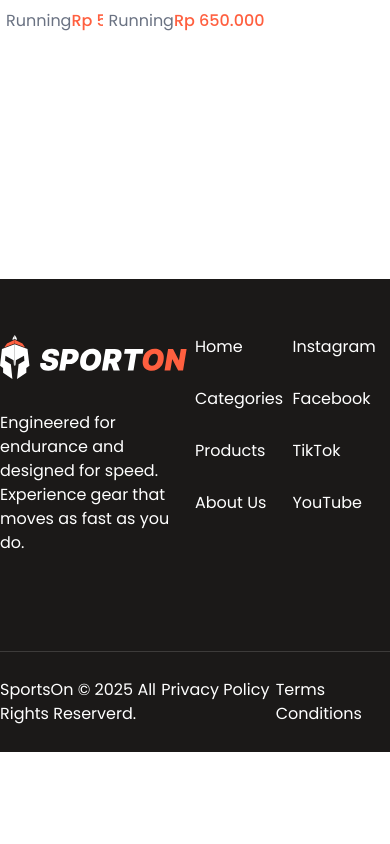
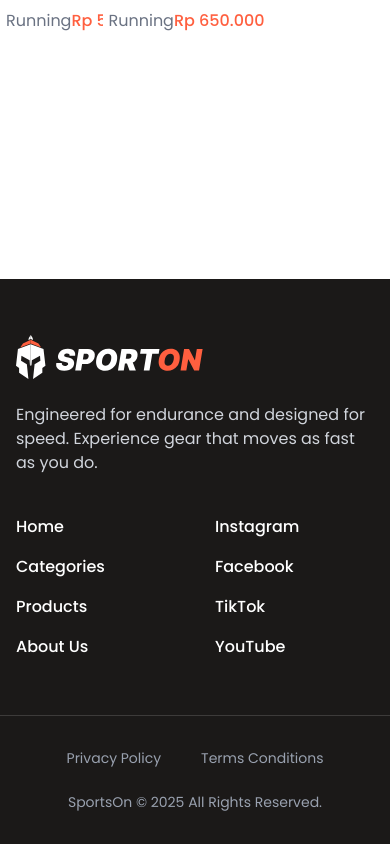
Before and after one commit to tsaqif06/sporton-fe, a Next.js app: page / in a window 390 px wide. Shown: the part 1882-2726 px from the top of the page. Before the commit the page ends 2634 px from the top, so only its background shows below. Built offline with nearby package versions, Linux system fonts and the light colour scheme.

Commit message:
feat: make footer responsive

```diff
--- a/app/(landing)/components/layouts/footer.tsx
+++ b/app/(landing)/components/layouts/footer.tsx
@@ -3,9 +3,9 @@ import Link from "next/link";
 
 const Footer = () => {
   return (
-    <footer className="bg-dark-alternate  text-white">
-      <div className="container mx-auto flex justify-between pt-14 pb-24">
-        <div className="w-105">
+    <footer className="bg-dark-alternate text-white">
+      <div className="container mx-auto flex flex-col lg:flex-row justify-between pt-14 pb-14 lg:pb-24 px-4 lg:px-0 gap-10 lg:gap-0">
+        <div className="w-full lg:w-[400px]">
           <Link href="/">
             <Image
               src="/images/logo-footer.svg"
@@ -14,33 +14,58 @@ const Footer = () => {
               height={44}
             />
           </Link>
-          <p className="mt-8">
+          <p className="mt-6 lg:mt-8 text-gray-300">
             Engineered for endurance and designed for speed. Experience gear
             that moves as fast as you do.
           </p>
         </div>
-        <div className="w-105 grid grid-cols-2">
-          <div className="flex gap-7 flex-col">
-            <Link href="#">Home</Link>
-            <Link href="#">Categories</Link>
-            <Link href="#">Products</Link>
-            <Link href="#">About Us</Link>
+
+        <div className="w-full lg:w-[400px] grid grid-cols-2 gap-10">
+          <div className="flex gap-4 lg:gap-7 flex-col font-medium">
+            <Link href="#" className="hover:text-primary transition-colors">
+              Home
+            </Link>
+            <Link href="#" className="hover:text-primary transition-colors">
+              Categories
+            </Link>
+            <Link href="#" className="hover:text-primary transition-colors">
+              Products
+            </Link>
+            <Link href="#" className="hover:text-primary transition-colors">
+              About Us
+            </Link>
           </div>
-          <div className="flex gap-7 flex-col">
-            <Link href="#">Instagram</Link>
-            <Link href="#">Facebook</Link>
-            <Link href="#">TikTok</Link>
-            <Link href="#">YouTube</Link>
+          <div className="flex gap-4 lg:gap-7 flex-col font-medium">
+            <Link href="#" className="hover:text-primary transition-colors">
+              Instagram
+            </Link>
+            <Link href="#" className="hover:text-primary transition-colors">
+              Facebook
+            </Link>
+            <Link href="#" className="hover:text-primary transition-colors">
+              TikTok
+            </Link>
+            <Link href="#" className="hover:text-primary transition-colors">
+              YouTube
+            </Link>
           </div>
         </div>
       </div>
-      <div className="border-t border-t-white/15">
-        <div className="container mx-auto py-6.5 flex justify-between">
-          <div>SportsOn © 2025 All Rights Reserverd.</div>
 
-          <div className="grid grid-cols-2 w-105">
-            <Link href="#">Privacy Policy</Link>
-            <Link href="#">Terms Conditions</Link>
+      <div className="border-t border-white/15">
+        <div className="container mx-auto py-8 lg:py-6.5 flex flex-col-reverse lg:flex-row justify-between items-center gap-6 lg:gap-0 px-4 lg:px-0 text-center lg:text-left text-sm text-gray-400">
+          <div>SportsOn © 2025 All Rights Reserved.</div>
+
+          <div className="flex justify-center lg:justify-end gap-10 lg:w-[400px]">
+            <Link href="#" className="hover:text-white transition-colors">
+              Privacy Policy
+            </Link>
+            <Link
+              href="#"
+              className="hover:text-white transition-colors whitespace-nowrap"
+            >
+              Terms Conditions
+            </Link>
           </div>
         </div>
       </div>
```
